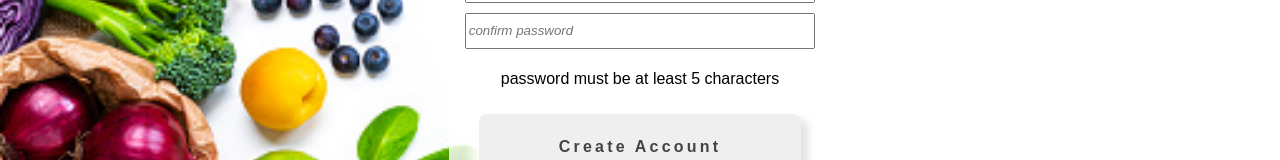
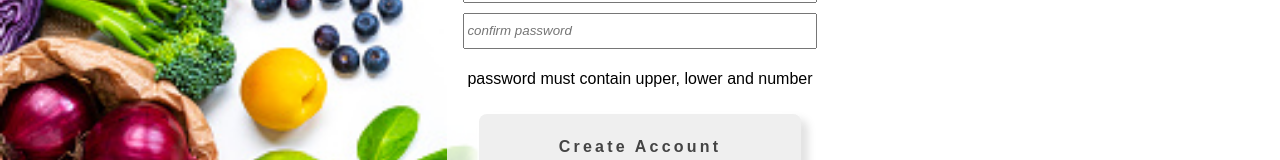
Before and after one commit to lukostelloe/FullStackList, a React (Create React App) app in the folder client/: page /createacc in a window 1280 px wide. Shown: the part 438-598 px from the top of the page. Built offline with nearby package versions, Linux system fonts and the light colour scheme.

Commit message:
regex working

```diff
--- a/client/src/components/Createacc/Createacc.css
+++ b/client/src/components/Createacc/Createacc.css
@@ -20,3 +20,11 @@
   padding: 20px;
   background-color: rgba(255, 255, 255, 0.8);
 }
+
+.pass {
+  color: rgb(0, 0, 0);
+}
+
+.nopass {
+  color: red;
+}
--- a/client/src/components/Createacc/Createacc.js
+++ b/client/src/components/Createacc/Createacc.js
@@ -8,39 +8,36 @@ function Createacc() {
   const [password, setpassword] = useState("");
   const [confpass, setconfpass] = useState("");
   const [userlist, setuserlist] = useState([]);
-  const [passerr, setpasserr] = useState(false);
-
-  // const validPass = new RegExp("^[a-zA-Z0-9._:$!%-]$");
+  const [warning, setwarning] = useState(false);
 
   const validPass = new RegExp(/^(?=.*?[a-z][A-Z][0-9]).+$/);
 
-  const addToList = () => {
+  const addToList = async () => {
     if (!validPass.test(password)) {
       console.log("password not right");
+      setwarning(true);
     } else {
       console.log("cool password bro");
+      setwarning(false);
+      if (password === confpass) {
+        try {
+          const response = await Axios.post(
+            "http://localhost:3001/insertlogin",
+            {
+              username: username,
+              password: password,
+            }
+          );
+          setuserlist([...userlist, response.data]);
+          console.log("account created!");
+        } catch (error) {
+          console.log("there is an error with addToList function");
+        }
+      } else {
+        console.log("pass and conf don't match");
+      }
     }
   };
-
-  // const addToList = async () => {
-  //   if (password.length < 5) {
-  //     console.log("password too small");
-  //   }
-  //   if (password === confpass && password.length > 4) {
-  //     try {
-  //       const response = await Axios.post("http://localhost:3001/insertlogin", {
-  //         username: username,
-  //         password: password,
-  //       });
-  //       setuserlist([...userlist, response.data]);
-  //       console.log("account created!");
-  //     } catch (error) {
-  //       console.log("there is an error with addToList function");
-  //     }
-  //   } else {
-  //     console.log("pass and conf don't match");
-  //   }
-  // };
 
   return (
     <div className="login_div">
@@ -65,7 +62,9 @@ function Createacc() {
             value={confpass}
             onChange={(e) => setconfpass(e.target.value)}
           ></input>
-          <p>password must be at least 5 characters</p>
+          <p className={warning ? "nopass" : "pass"}>
+            password must contain upper, lower and number
+          </p>
           <button type="button" onClick={addToList}>
             Create Account
           </button>
```
